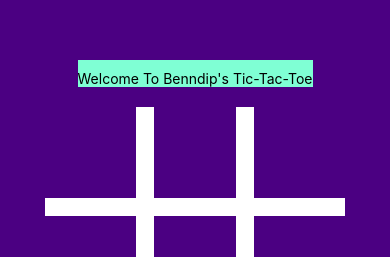
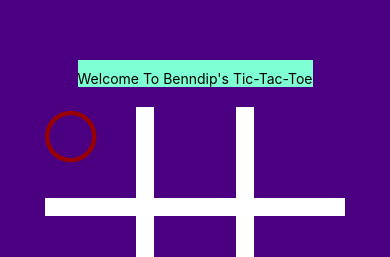
Before and after one commit to benndip/ReactApp, a React Native app: screen / in a window 390 px wide. Shown: the part 199-456 px from the top of the page. Built offline with nearby package versions, Linux system fonts and the light colour scheme.

Commit message:
Added one icon

```diff
--- a/App.js
+++ b/App.js
@@ -6,6 +6,8 @@ import{
   TouchableOpacity,
 
 } from 'react-native';
+
+import Icon from 'react-native-vector-icons/FontAwesome';
 
 export default class App extends React.Component{
   render(){
@@ -16,7 +18,13 @@ export default class App extends React.Component{
         </View>
 
         <View style={{flexDirection:'row'}}>
-       <TouchableOpacity><View style={[styles.tile,{borderLeftWidth:0,borderTopWidth:0}]}></View></TouchableOpacity>
+       <TouchableOpacity>
+         <View style={[styles.tile,{borderLeftWidth:0,borderTopWidth:0}]}>
+         <Icon name="circle-thin" size={60} color="#900" />
+         </View>
+       </TouchableOpacity>
+
+
        <TouchableOpacity><View style={[styles.tile,{borderTopWidth:0}]}></View></TouchableOpacity>
        <TouchableOpacity><View style={[styles.tile,{borderRightWidth:0,borderTopWidth:0}]}></View></TouchableOpacity>
         </View>
--- a/package.json
+++ b/package.json
@@ -9,7 +9,9 @@
   },
   "dependencies": {
     "react": "16.8.6",
-    "react-native": "0.60.4"
+    "react-native": "0.60.4",
+    "react-native-share": "^2.0.0",
+    "react-native-vector-icons": "^6.6.0"
   },
   "devDependencies": {
     "@babel/core": "7.5.5",
```
Also changed, not shown: 23 other files (tests, documents, lock files or other folders).
